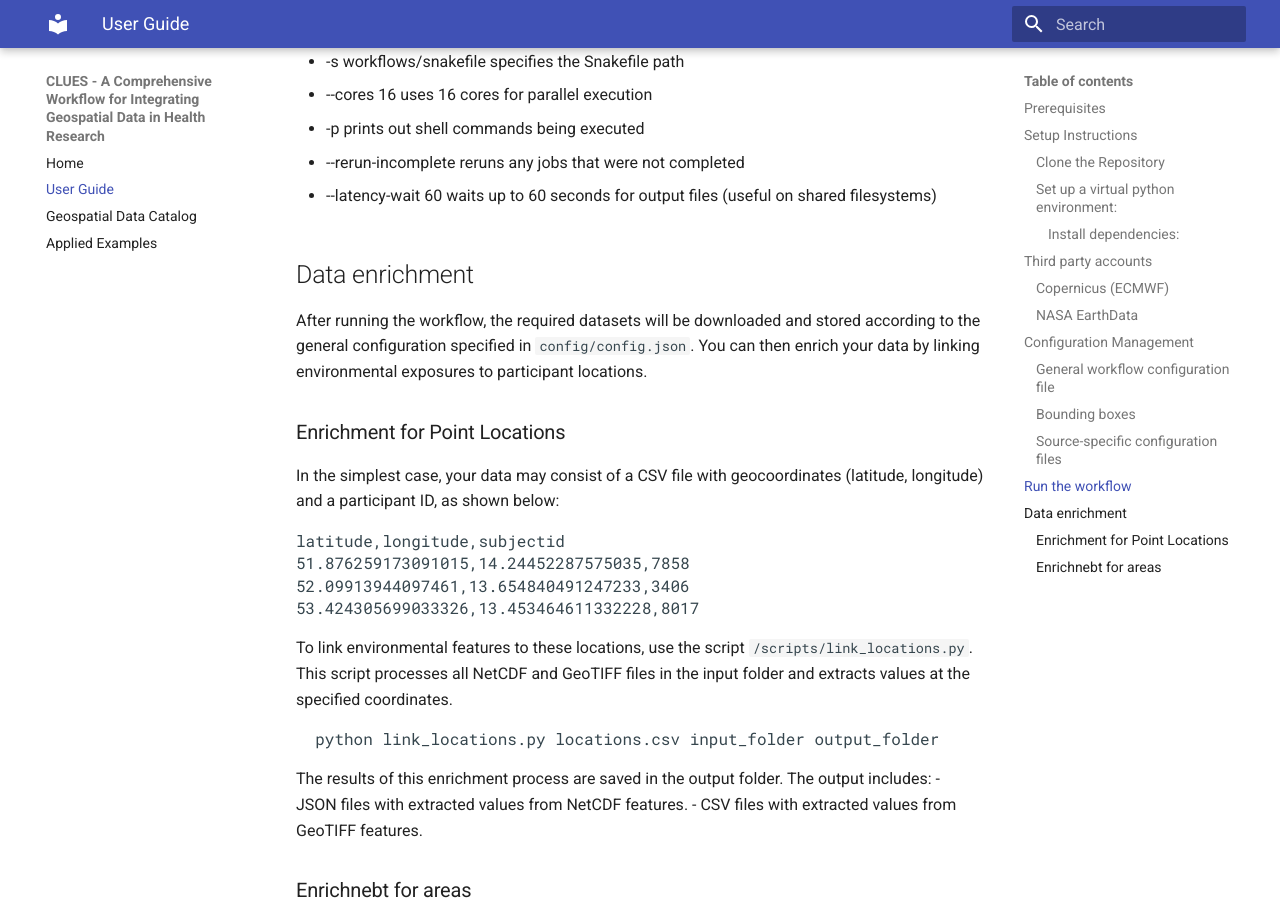
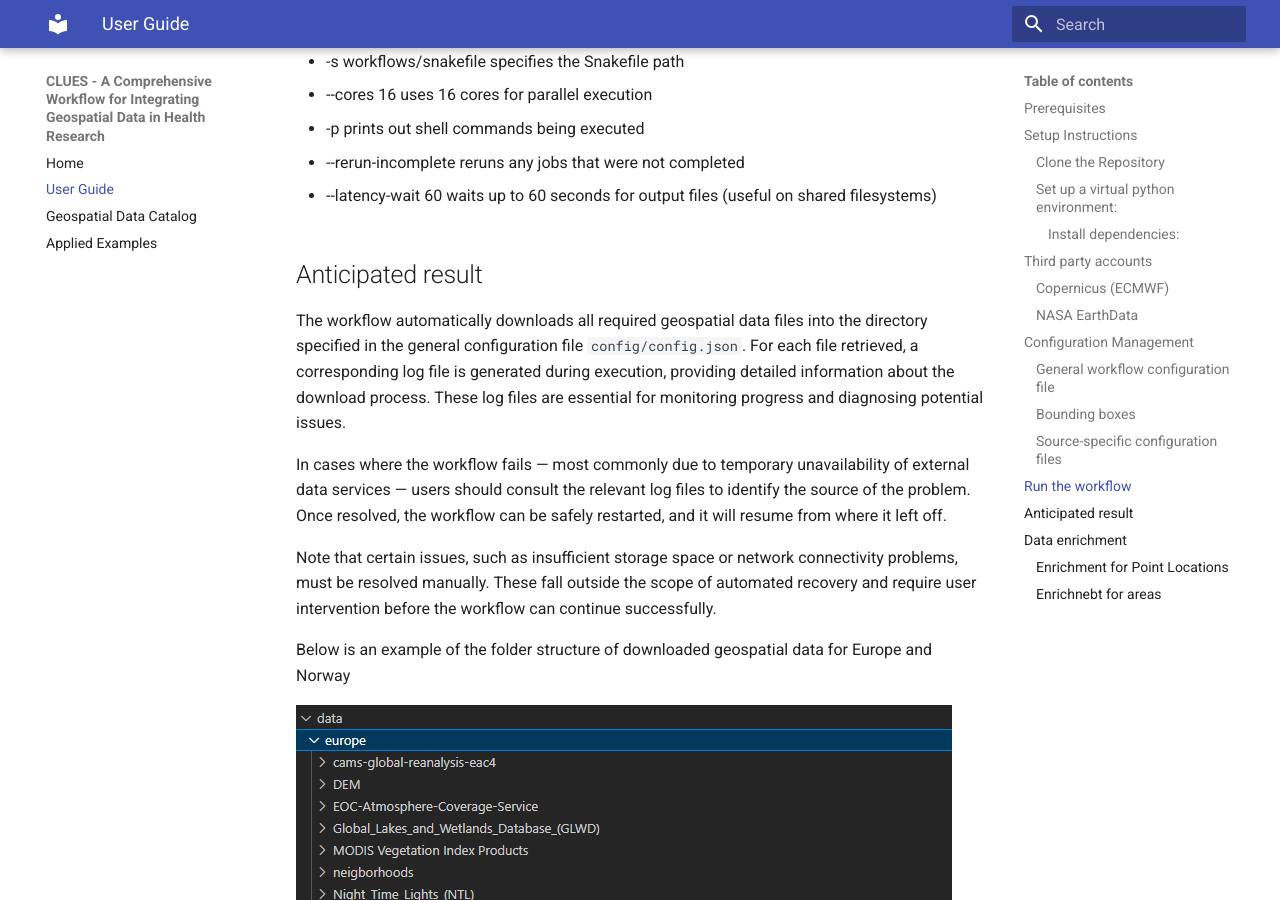
Before and after one commit to BIH-DMBS/CLUES, an MkDocs documentation site: the page built from docs/UserGuide.md, in a window 1280 px wide and 900 px high, scrolled down 4742 px. Built offline with MkDocs 1.6.1 and Material for MkDocs 9.7.7, drawn with Linux system fonts in a browser that asks for light colours.

Commit message:
Update UserGuide.md

```diff
--- a/docs/UserGuide.md
+++ b/docs/UserGuide.md
@@ -194,6 +194,19 @@ Command Options Explained:
 
 - --latency-wait 60 waits up to 60 seconds for output files (useful on shared filesystems)
 
+## Anticipated result
+
+The workflow automatically downloads all required geospatial data files into the directory specified in the general configuration file `config/config.json`. For each file retrieved, a corresponding log file is generated during execution, providing detailed information about the download process. These log files are essential for monitoring progress and diagnosing potential issues.
+
+In cases where the workflow fails — most commonly due to temporary unavailability of external data services — users should consult the relevant log files to identify the source of the problem. Once resolved, the workflow can be safely restarted, and it will resume from where it left off.
+
+Note that certain issues, such as insufficient storage space or network connectivity problems, must be resolved manually. These fall outside the scope of automated recovery and require user intervention before the workflow can continue successfully.
+
+Below is an example of the folder structure of downloaded geospatial data for Europe and Norway
+
+![Diagram](filesystem.png)
+
+
 ## Data enrichment
 After running the workflow, the required datasets will be downloaded and stored according to the general configuration specified in `config/config.json`. You can then enrich your data by linking environmental exposures to participant locations.
 
```
